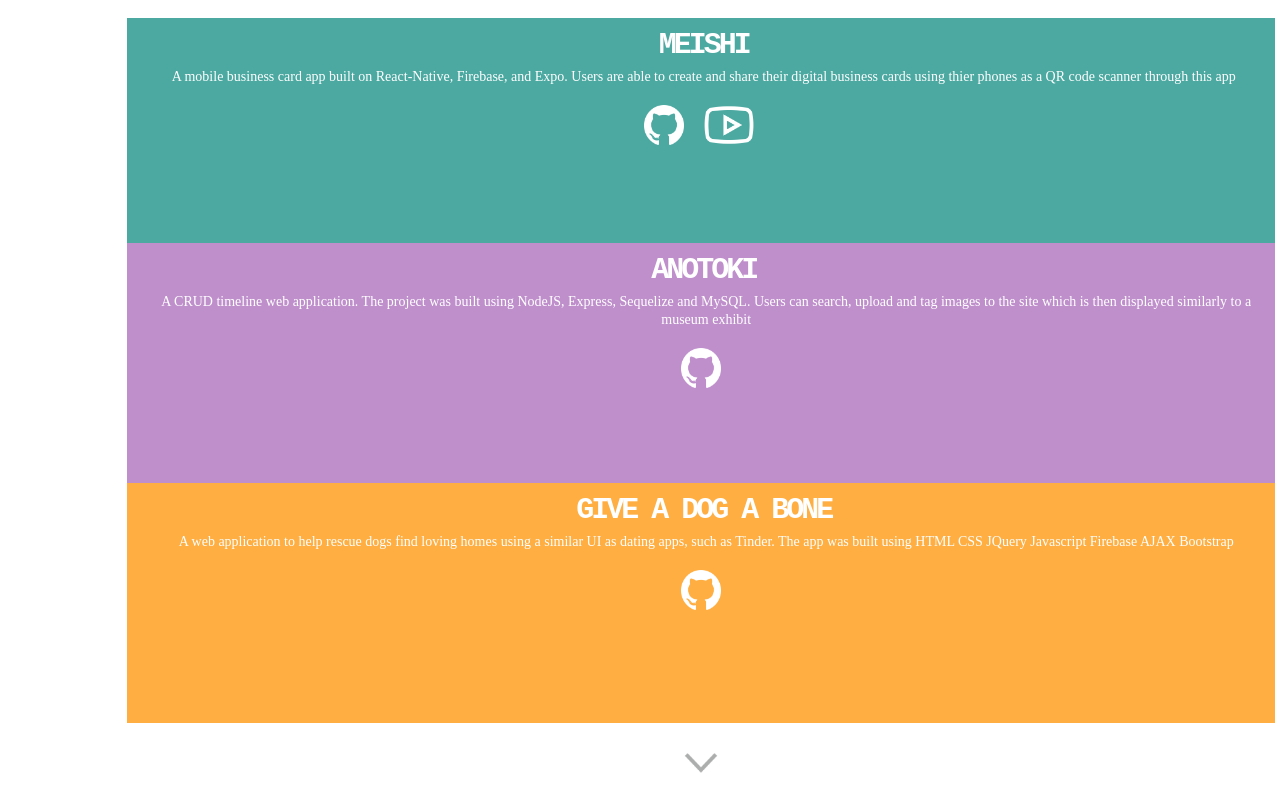
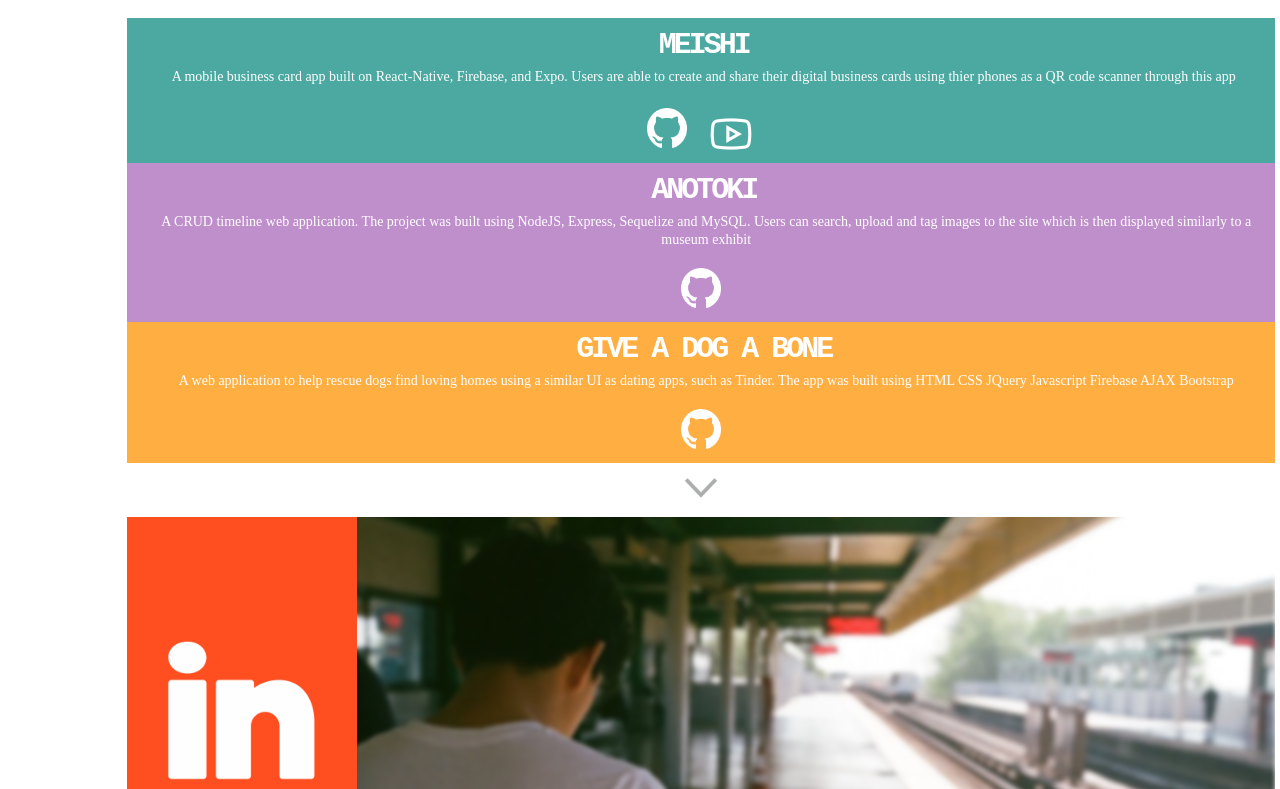
Before and after one commit to cliffpham/cp_portfolio, a React (Create React App) app: page /#/m in a window 1280 px wide. Shown: the part 631-1420 px from the top of the page. Built offline with nearby package versions, Linux system fonts and the light colour scheme; a web font is replaced by a local one.

Commit message:
css fixes

```diff
--- a/src/components/ProfileMobile.js
+++ b/src/components/ProfileMobile.js
@@ -29,7 +29,7 @@ class ProfileMobile extends Component {
         style={{height: 50, transform: 'rotate(90deg)'}}
         />
         <Parallax>
-          <div style={{height: 720}}>
+          <div style={{height: 'auto'}}>
           <ProjectsMobile/>
           </div>
         </Parallax>
--- a/src/components/ProjectsMobile.js
+++ b/src/components/ProjectsMobile.js
@@ -17,11 +17,11 @@ export default class ProjectsMobile extends React.Component {
         </textbody>
         </div>
 
-        <div style={{marginLeft: '33.3%', marginRight: '33.3%', paddingTop: 10}}>
+        <div style={{marginLeft: '33.3%', marginRight: '33.3%', paddingTop: '2%'}}>
         <a href="https://github.com/cliffpham/meishi-mvp">
         <img
         src={require('../images/github.png')}
-        style={{width:40, height: 40, paddingBottom: 10}}
+        style={{width:40, height: 40, paddingBottom: '3%'}}
         alt="github"
         />
         </a>
@@ -29,7 +29,7 @@ export default class ProjectsMobile extends React.Component {
         <a href="https://www.youtube.com/watch?v=bNAFRY-tw0E&t=178s">
         <img
         src={require('../images/play.png')}
-        style={{width:60, height: 60, paddingLeft: 15}}
+        style={{width:50, height: 50, paddingLeft: '5%'}}
         alt="github"
         />
         </a>
@@ -106,13 +106,13 @@ const styles = {
     },
     projects2: {
       width: '100%',
-      height: '33.3%',
+      height: '32.3%',
       backgroundColor: '#BF8FCC',
 
     },
     projects3: {
         width: '100%',
-        height: '33.3%',
+        height: '32.3%',
         backgroundColor: '#FFAE42',
 
       },
--- a/src/components/mobileTest.js
+++ b/src/components/mobileTest.js
@@ -63,7 +63,7 @@ const styles = {
   },
   info: {
     backgroundColor: '#FF4E20',
-    width: 100,
+    width: "20%",
     flexDirection:"column"
 
   },
@@ -78,11 +78,11 @@ const styles = {
 
   },
   icons: {
-    width:75,
-    height: 75,
-    marginTop: 75,
-    marginLeft: 5,
-    marginRight: 5
+    width:"70%",
+    height: "$70%",
+    marginTop: "50%",
+    marginLeft: "1%",
+    marginRight: "1%"
   },
 
 }
```
